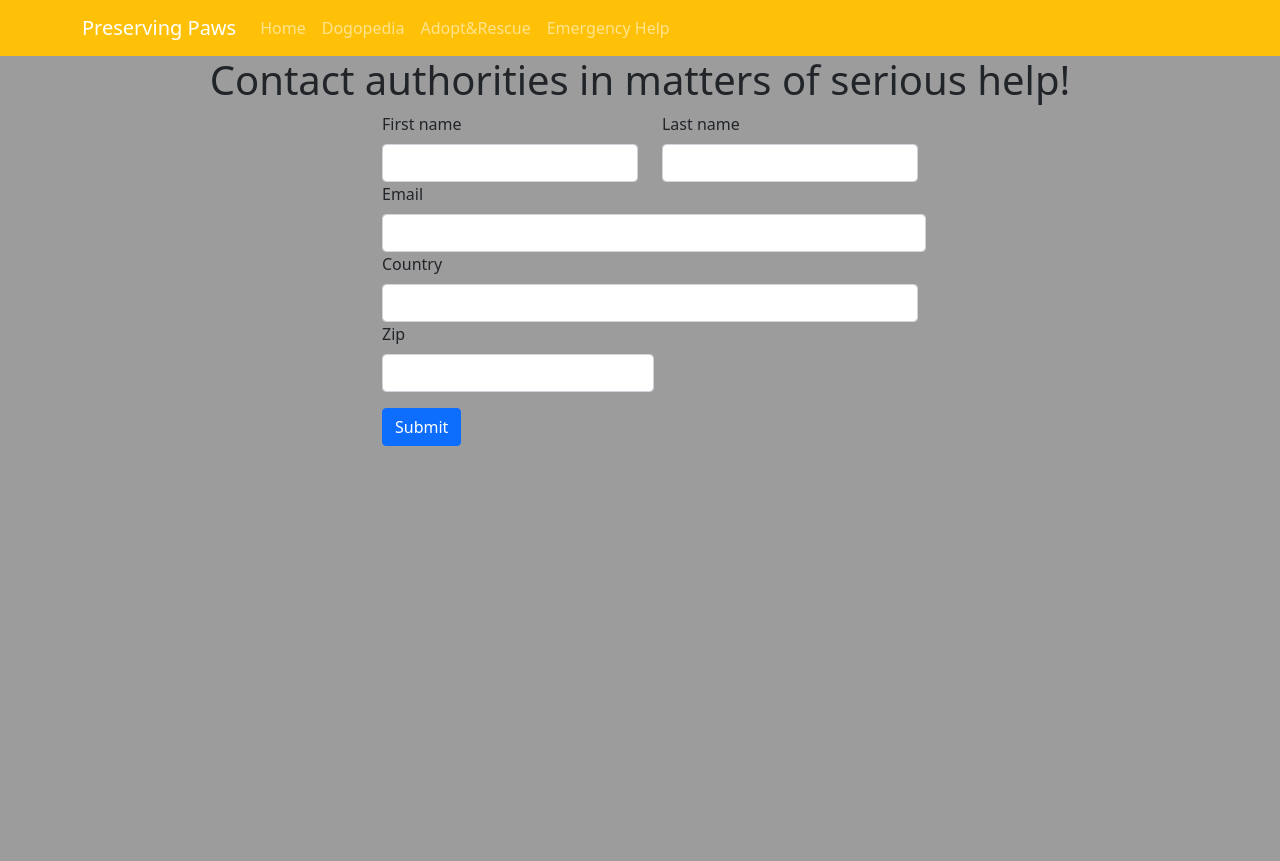
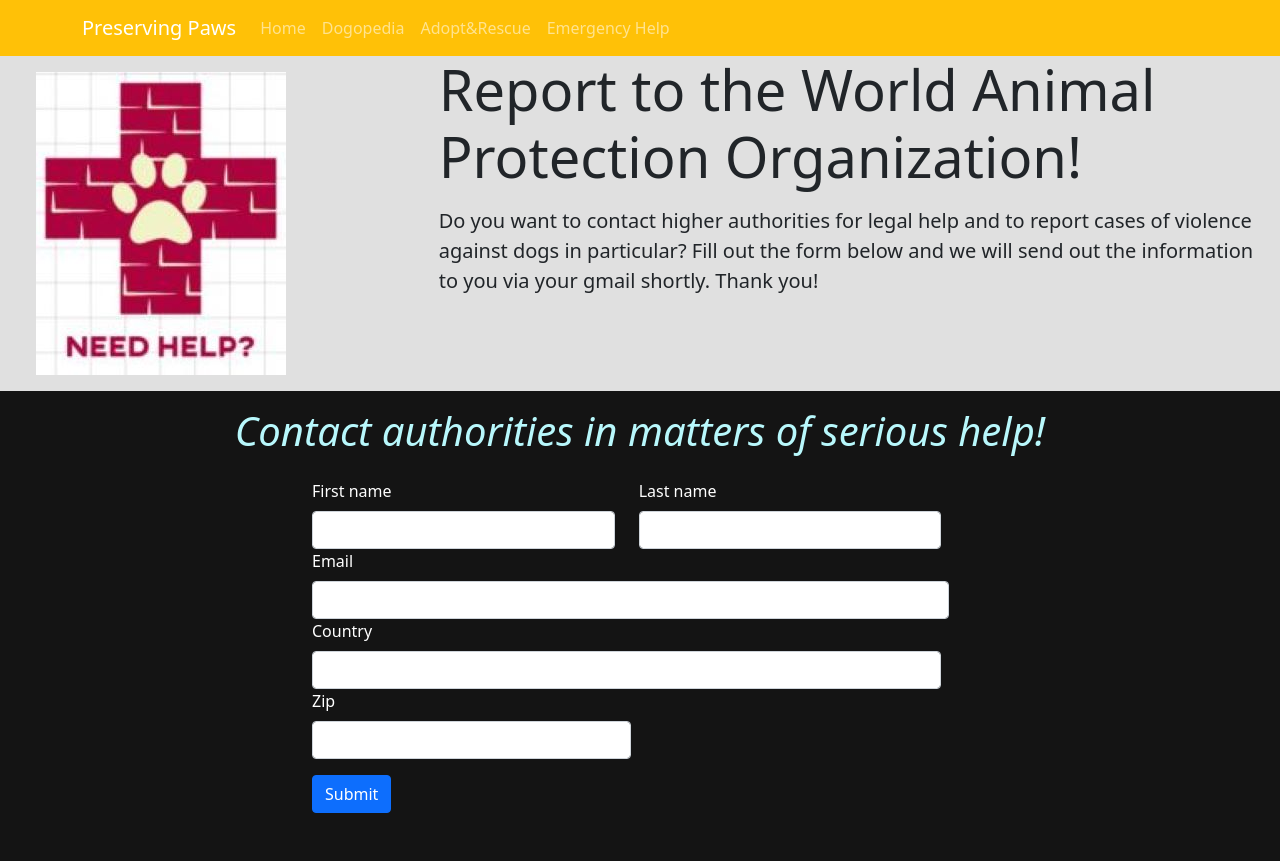
Before and after one commit to anishdhandore/ST-Hacks-2021, a Django app: page /help/ in a window 1280 px wide. Before the commit the page ends 446 px from the top, so only its background shows below. Run offline with Django 3.2, Linux system fonts and the light colour scheme; a user stored in the database is signed in.

Commit message:
almost done

```diff
--- /dev/null
+++ b/Myproject/static/css/help.css
@@ -0,0 +1,3 @@
+.form-label{
+    color: white;
+}
--- a/Myproject/templates/adopt.html
+++ b/Myproject/templates/adopt.html
@@ -42,7 +42,7 @@
         </div>
       </div>
     </nav>
-    <h3 class="lead text-center mt-5" style="font-size: 40px;">Search here:</h3>
+    <h3 class="lead text-center mt-3 mb-5" style="font-size: 60px;">Adopt puppies & give em' shelter!</h3>
 
     <form method="POST" action="/adopt/">
       {% csrf_token %}
--- a/Myproject/templates/help.html
+++ b/Myproject/templates/help.html
@@ -4,10 +4,10 @@
     <meta charset="UTF-8">
     <meta name="viewport" content="width=device-width, initial-scale=1.0">
     <title>Emergency Help</title>
-    <link rel="stylesheet" type="text/css" href="static/css/contact.css"/>
+    <link rel="stylesheet" type="text/css" href="/static/css/help.css"/>
     <link href="https://cdn.jsdelivr.net/npm/bootstrap@5.0.0-beta1/dist/css/bootstrap.min.css" rel="stylesheet" integrity="sha384-giJF6kkoqNQ00vy+HMDP7azOuL0xtbfIcaT9wjKHr8RbDVddVHyTfAAsrekwKmP1" crossorigin="anonymous">
 </head>
-<body style="background-color:#9c9c9c;">
+<body style="background-color: #141414;">
     <nav class="navbar navbar-expand-sm navbar-dark bg-warning">
         <div class="container">
           <a href="#" class="navbar-brand">Preserving Paws</a>
@@ -41,12 +41,32 @@
       </strong>
       {% endif %}
 
-      <div class="container">
-        <h1 class="title text-center">
+      <div class="container-fluid" style="background-color: #e0e0e0">
+        <div class="row">
+          <div class="col-sm-4">
+            <div class="container my-3">
+              <img src="/static/images/help_big.jpg" alt="help">
+            </div>
+          </div>
+          <div class="col-sm-8">
+              <p class="display-4">
+                Report to the World Animal Protection Organization!
+              </p>
+              <p class="lead">
+                Do you want to contact higher authorities for legal help and to report cases of violence against
+                dogs in particular? Fill out the form below and we will send out the information to you via
+                your gmail shortly. Thank you!
+              </p>
+          </div>
+        </div>
+      </div>
+
+      <div class="container-fluid">
+        <h1 class="title fst-italic text-center mt-3" style="color: #b8f8fc;">
           Contact authorities in matters of serious help!
         </h1>
 
-        <form method="post" action="/help/" class="form-group" style="padding-left: 300px;">
+        <form method="post" action="/help/" class="form-group mt-4 mb-5" style="padding-left: 300px;">
           {% csrf_token %}
           <div class="row">
             <div class="col-sm-4">
```
Also changed, not shown: Myproject/db.sqlite3, Myproject/static/css/contact.css (deleted), Myproject/static/images/help_big.jpg (added).
